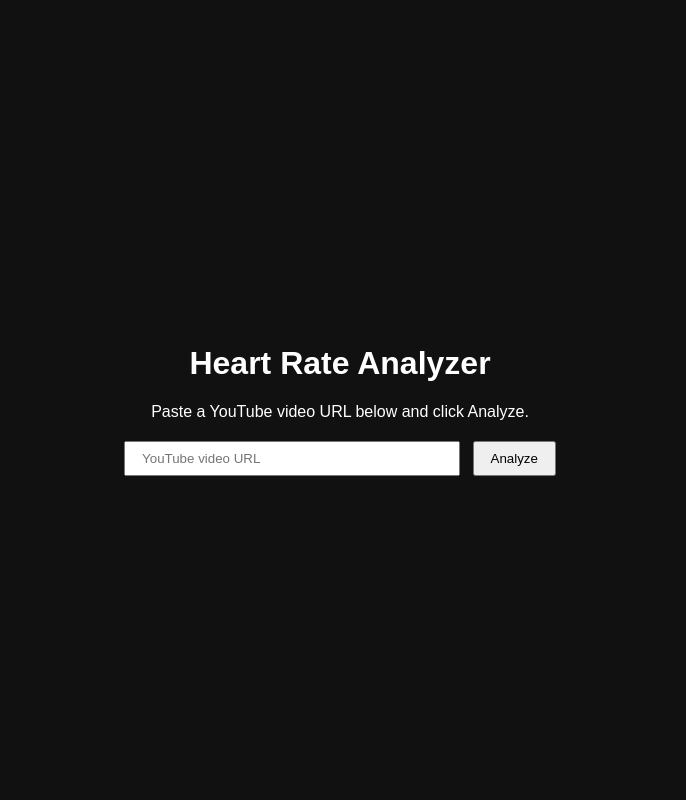
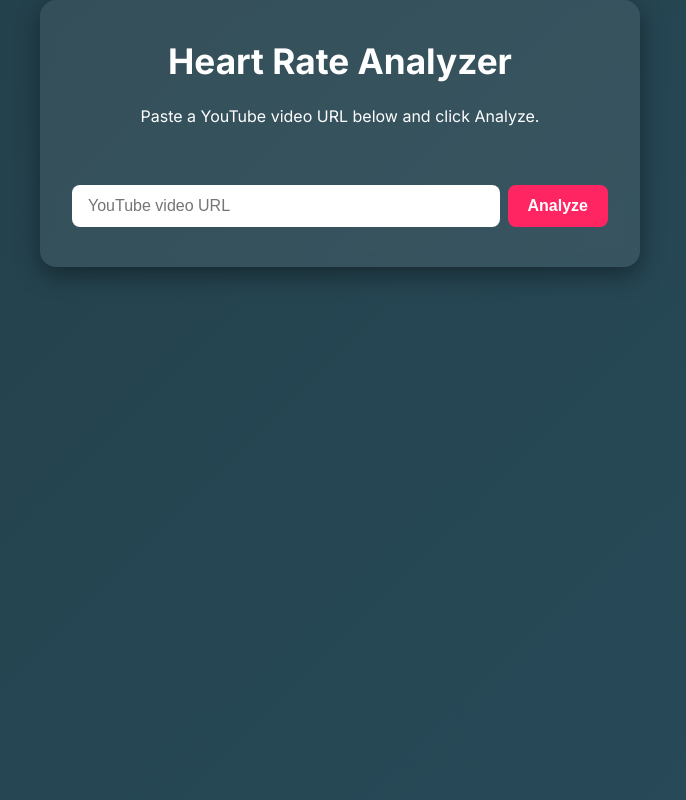
Before and after one commit to zebragum/HRanalyzer, a Flask app: page / in a window 1280 px wide. Shown: the whole page, without its empty margins (300-986 px from the left). Run offline with Flask 3, Linux system fonts and the light colour scheme.

Commit message:
Redesign landing page with gradient background, modern card and progress bar styling

```diff
--- /dev/null
+++ b/static/css/style.css
@@ -0,0 +1,111 @@
+/* Heart Rate Analyzer styles */
+@import url('https://fonts.googleapis.com/css2?family=Inter:wght@400;600;700&display=swap');
+
+:root {
+    --bg-start: #0f2027;
+    --bg-mid:   #203a43;
+    --bg-end:   #2c5364;
+    --accent:   #ff2562;
+    --accent-light: #ff5d8a;
+    --text: #ffffff;
+    --card-bg: rgba(255, 255, 255, 0.08);
+}
+
+* { box-sizing: border-box; }
+
+html,body {
+    height: 100%;
+    margin: 0;
+    font-family: 'Inter', sans-serif;
+    color: var(--text);
+    background: linear-gradient(135deg, var(--bg-start), var(--bg-mid), var(--bg-end));
+    background-size: 400% 400%;
+    animation: gradientShift 15s ease infinite;
+}
+
+@keyframes gradientShift {
+    0% {background-position: 0% 50%;}
+    50% {background-position: 100% 50%;}
+    100% {background-position: 0% 50%;}
+}
+
+.container {
+    width: 90%;
+    max-width: 600px;
+    margin: auto;
+    text-align: center;
+    padding: 2.5rem 2rem;
+    background: var(--card-bg);
+    backdrop-filter: blur(6px);
+    border-radius: 16px;
+    box-shadow: 0 8px 24px rgba(0,0,0,0.4);
+}
+
+h1 {
+    margin-top: 0;
+    font-weight: 700;
+    font-size: 2.2rem;
+}
+
+form {
+    margin-top: 1.5rem;
+    display: flex;
+    gap: .5rem;
+    justify-content: center;
+}
+
+input[type="text"] {
+    flex: 1;
+    min-width: 0;
+    padding: 0.75rem 1rem;
+    border: none;
+    border-radius: 8px;
+    font-size: 1rem;
+}
+
+button[type="submit"] {
+    padding: 0.75rem 1.25rem;
+    border: none;
+    border-radius: 8px;
+    font-weight: 600;
+    font-size: 1rem;
+    color: #fff;
+    background: var(--accent);
+    cursor: pointer;
+    transition: background 0.2s;
+}
+
+button[type="submit"]:hover {
+    background: var(--accent-light);
+}
+
+#progressContainer {
+    width: 100%;
+    background: rgba(255,255,255,0.15);
+    border-radius: 8px;
+    overflow: hidden;
+    margin-top: 1.5rem;
+    height: 18px;
+}
+
+#progressBar {
+    height: 100%;
+    width: 0%;
+    background: linear-gradient(90deg, var(--accent), var(--accent-light));
+    transition: width 0.4s ease;
+}
+
+#statusMessage {
+    margin-top: 0.75rem;
+    min-height: 1.2em;
+}
+
+#resultContainer {
+    margin-top: 1.5rem;
+}
+
+#resultContainer img {
+    border-radius: 12px;
+    max-width: 100%;
+    box-shadow: 0 4px 16px rgba(0,0,0,0.6);
+}
--- a/templates/index.html
+++ b/templates/index.html
@@ -4,29 +4,7 @@
     <meta charset="UTF-8" />
     <meta name="viewport" content="width=device-width, initial-scale=1.0" />
     <title>Heart Rate Analyzer</title>
-    <style>
-        body {
-            font-family: Arial, sans-serif;
-            display: flex;
-            justify-content: center;
-            align-items: center;
-            height: 100vh;
-            margin: 0;
-            background: #111;
-            color: #fff;
-        }
-        .container {
-            text-align: center;
-        }
-        input {
-            padding: 0.5rem 1rem;
-            width: 300px;
-        }
-        button {
-            padding: 0.5rem 1rem;
-            margin-left: 0.5rem;
-        }
-    </style>
+    <link rel="stylesheet" href="/static/css/style.css" />
 </head>
 <body>
     <div class="container">
```
